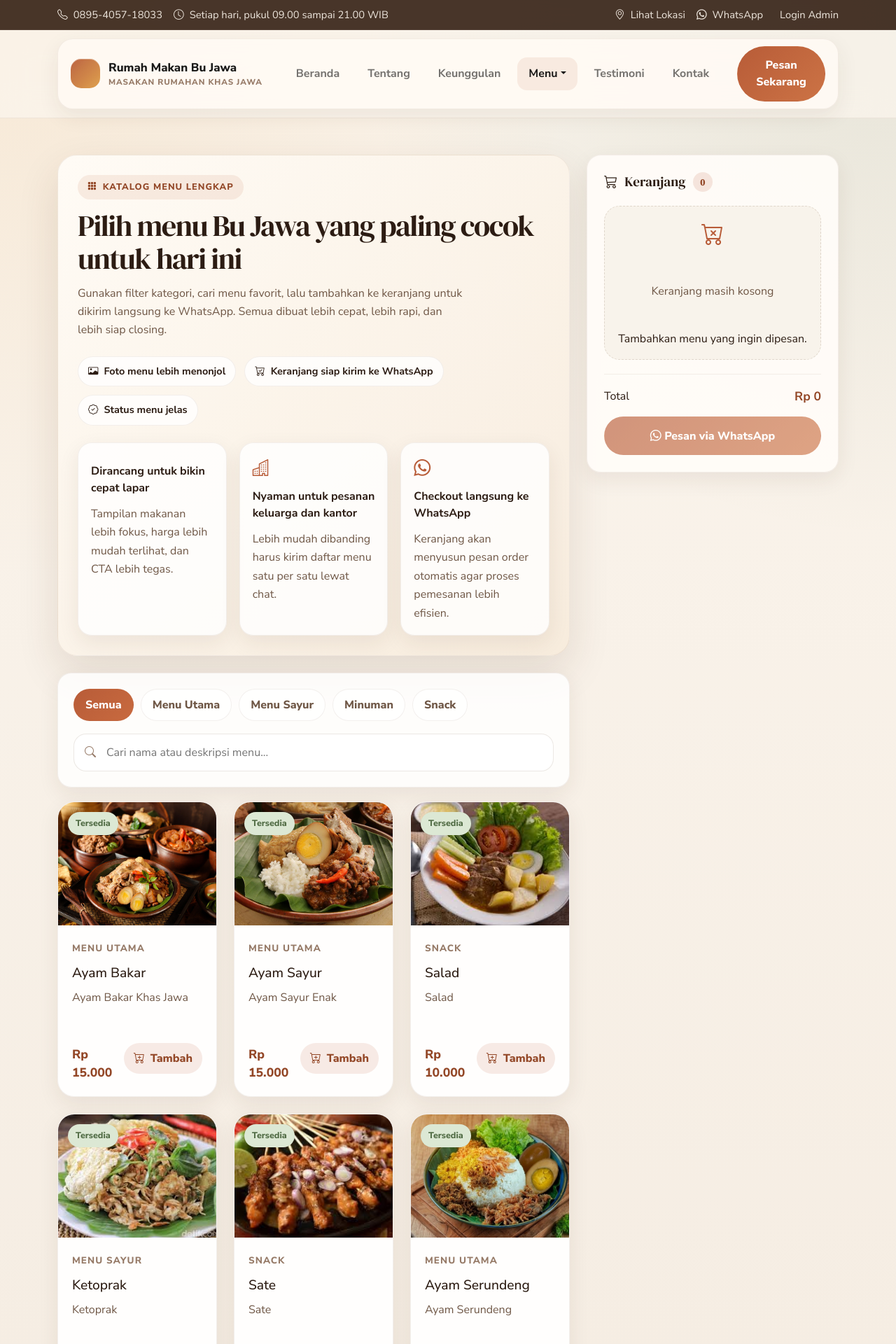
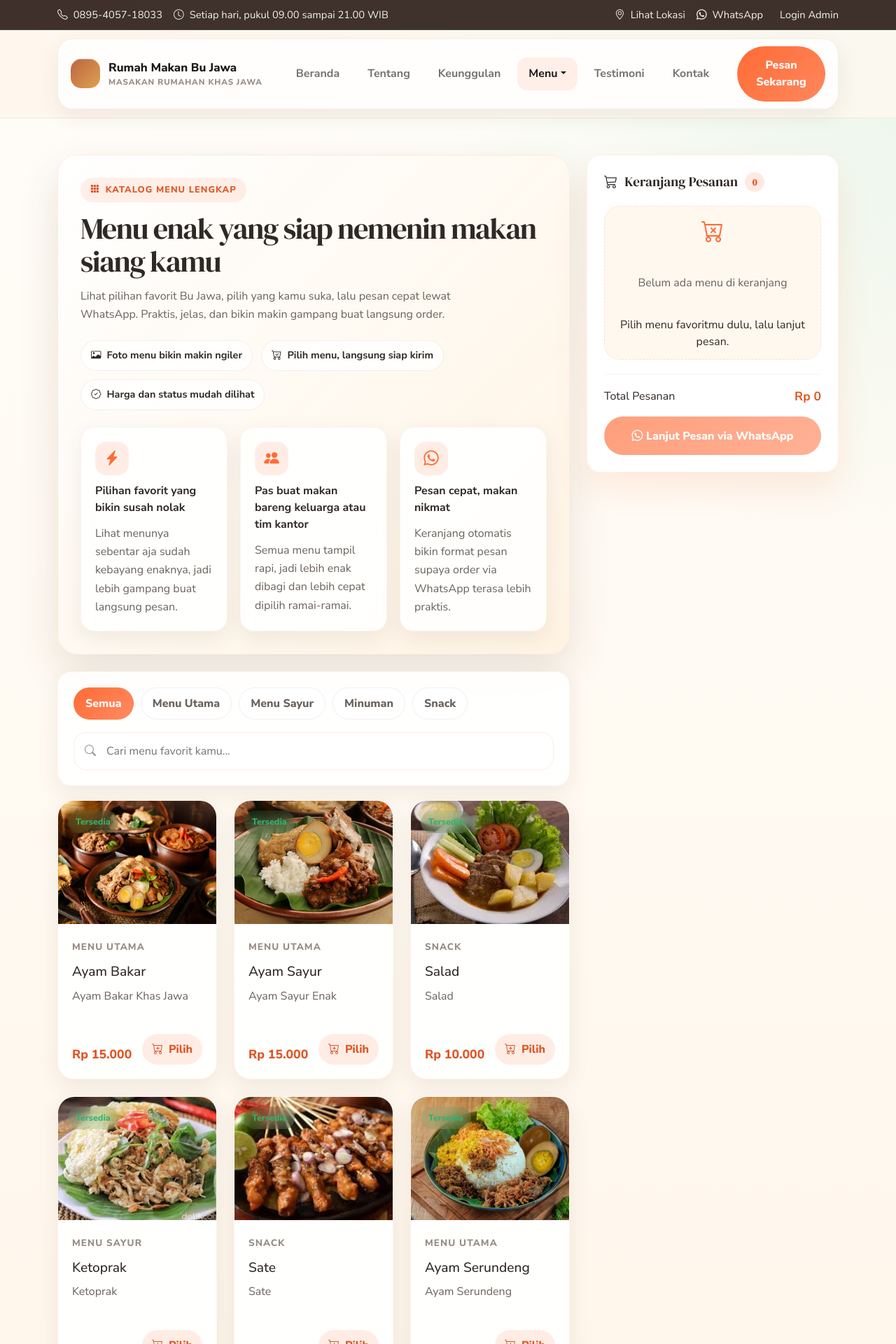
Before and after one commit to marwinwijaya/bu-jawa-webapps, a PHP site: page /catalog.html in a window 1280 px wide. Shown: the top 1920 px of the page at 70% size. Run offline with PHP 8.4, Linux system fonts and the light colour scheme.

Commit message:
update catalog dan login

```diff
--- a/assets/css/style.css
+++ b/assets/css/style.css
@@ -1,20 +1,21 @@
 :root {
-  --bg: #f6efe5;
-  --bg-soft: #fffaf4;
-  --surface: rgba(255, 250, 244, 0.88);
+  --bg: #fff8ef;
+  --bg-soft: #fffdf9;
+  --surface: rgba(255, 250, 242, 0.92);
   --surface-strong: #ffffff;
-  --surface-muted: #f2e6d7;
-  --surface-dark: #3e2a1f;
-  --text: #2c1c13;
-  --text-soft: #6f5746;
-  --text-muted: #967a67;
-  --primary: #b85c38;
-  --primary-dark: #934727;
-  --accent: #d88d2a;
-  --green: #506b44;
-  --green-soft: #dce8d4;
-  --danger: #ae493d;
-  --danger-soft: #f8dfd8;
+  --surface-muted: rgba(255, 243, 226, 0.92);
+  --surface-dark: #33251f;
+  --text: #2f2925;
+  --text-soft: #6a625c;
+  --text-muted: #968c84;
+  --primary: #ff6b35;
+  --primary-dark: #e15424;
+  --secondary: #fff3e2;
+  --accent: #2fb36f;
+  --green: var(--accent);
+  --green-soft: rgba(47, 179, 111, 0.14);
+  --danger: var(--primary);
+  --danger-soft: rgba(255, 107, 53, 0.14);
   --border: rgba(102, 65, 38, 0.12);
   --border-strong: rgba(102, 65, 38, 0.2);
   --shadow-sm: 0 10px 30px rgba(70, 39, 20, 0.08);
@@ -42,9 +43,9 @@ body {
   font-family: "Nunito Sans", sans-serif;
   color: var(--text);
   background:
-    radial-gradient(circle at top left, rgba(216, 141, 42, 0.12), transparent 28%),
-    radial-gradient(circle at top right, rgba(80, 107, 68, 0.12), transparent 26%),
-    linear-gradient(180deg, #fbf5ed 0%, #f3eadf 100%);
+    radial-gradient(circle at top left, rgba(255, 107, 53, 0.12), transparent 28%),
+    radial-gradient(circle at top right, rgba(47, 179, 111, 0.12), transparent 26%),
+    linear-gradient(180deg, #fffdf8 0%, #fff4e7 100%);
   min-height: 100vh;
 }
 
@@ -90,7 +91,7 @@ button {
   gap: 8px;
   padding: 8px 14px;
   border-radius: var(--radius-pill);
-  background: rgba(184, 92, 56, 0.1);
+  background: rgba(255, 107, 53, 0.1);
   color: var(--primary-dark);
   font-size: 0.8rem;
   font-weight: 800;
@@ -137,13 +138,13 @@ p {
 .form-select:focus,
 .catalog-search-input:focus {
   outline: none;
-  border-color: rgba(184, 92, 56, 0.45);
-  box-shadow: 0 0 0 0.22rem rgba(184, 92, 56, 0.12);
+  border-color: rgba(255, 107, 53, 0.42);
+  box-shadow: 0 0 0 0.22rem rgba(255, 107, 53, 0.12);
 }
 
 .btn-primary-custom {
   color: #fff;
-  background: linear-gradient(135deg, var(--primary) 0%, #cc7345 100%);
+  background: linear-gradient(135deg, var(--primary) 0%, #ff875d 100%);
   border-color: transparent;
 }
 
@@ -182,8 +183,8 @@ p {
   position: sticky;
   top: 0;
   z-index: 1040;
-  background: rgba(57, 37, 26, 0.92);
-  color: rgba(255, 248, 240, 0.9);
+  background: rgba(51, 37, 31, 0.94);
+  color: rgba(255, 252, 246, 0.94);
   backdrop-filter: blur(18px);
   border-bottom: 1px solid rgba(255, 255, 255, 0.08);
 }
@@ -211,7 +212,7 @@ p {
   top: 49px;
   z-index: 1035;
   padding: 12px 0;
-  background: rgba(251, 245, 237, 0.72);
+  background: rgba(255, 249, 241, 0.8);
   backdrop-filter: blur(22px);
   border-bottom: 1px solid rgba(102, 65, 38, 0.08);
 }
@@ -220,7 +221,7 @@ p {
   gap: 16px;
   padding: 10px 18px !important;
   border-radius: calc(var(--radius-lg) - 6px);
-  background: rgba(255, 250, 244, 0.82);
+  background: rgba(255, 255, 255, 0.86);
   border: 1px solid rgba(102, 65, 38, 0.08);
   box-shadow: var(--shadow-sm);
 }
@@ -739,14 +740,14 @@ p {
   overflow: hidden;
   border-radius: 24px;
   background: rgba(255, 255, 255, 0.92);
-  border: 1px solid rgba(102, 65, 38, 0.08);
+  border: 1px solid rgba(255, 107, 53, 0.08);
   box-shadow: var(--shadow-sm);
   transition: transform 0.25s ease, box-shadow 0.25s ease;
 }
 
 .menu-card:hover {
   transform: translateY(-4px);
-  box-shadow: var(--shadow-md);
+  box-shadow: 0 24px 44px rgba(255, 107, 53, 0.14);
 }
 
 .menu-card.is-habis {
@@ -887,13 +888,13 @@ p {
   border: none;
   border-radius: var(--radius-pill);
   padding: 10px 14px;
-  background: rgba(184, 92, 56, 0.12);
+  background: rgba(255, 107, 53, 0.12);
   color: var(--primary-dark);
   font-weight: 800;
 }
 
 .btn-tambah-keranjang:hover:not(:disabled) {
-  background: rgba(184, 92, 56, 0.18);
+  background: rgba(255, 107, 53, 0.2);
 }
 
 .btn-tambah-keranjang:disabled {
@@ -984,6 +985,9 @@ p {
 
 [data-page="katalog"] .public-main {
   padding-bottom: 100px;
+  background:
+    radial-gradient(circle at top right, rgba(47, 179, 111, 0.08), transparent 24%),
+    linear-gradient(180deg, rgba(255, 253, 248, 0.96) 0%, rgba(255, 244, 231, 0.9) 100%);
 }
 
 .catalog-layout {
@@ -997,16 +1001,23 @@ p {
   align-items: start;
 }
 
+.catalog-cart-column {
+  position: sticky;
+  top: 136px;
+  align-self: start;
+  will-change: transform;
+}
+
 .catalog-content {
   min-width: 0;
 }
 
 .catalog-hero {
-  padding: 28px;
+  padding: 32px;
   border-radius: var(--radius-lg);
   background:
-    linear-gradient(135deg, rgba(255, 251, 246, 0.96) 0%, rgba(247, 235, 220, 0.96) 100%);
-  border: 1px solid rgba(102, 65, 38, 0.08);
+    linear-gradient(135deg, rgba(255, 255, 255, 0.98) 0%, rgba(255, 243, 226, 0.96) 100%);
+  border: 1px solid rgba(255, 107, 53, 0.1);
   box-shadow: var(--shadow-md);
 }
 
@@ -1016,25 +1027,39 @@ p {
 }
 
 .catalog-insight-card {
-  padding: 18px;
+  padding: 20px;
+  background: rgba(255, 255, 255, 0.9);
+  border: 1px solid rgba(255, 107, 53, 0.08);
+  transition: transform 0.2s ease, box-shadow 0.2s ease;
 }
 
 .catalog-insight-card i {
-  font-size: 1.5rem;
+  display: inline-grid;
+  place-items: center;
+  width: 48px;
+  height: 48px;
+  border-radius: 16px;
+  font-size: 1.35rem;
   color: var(--primary);
+  background: rgba(255, 107, 53, 0.12);
 }
 
 .catalog-insight-card strong {
   display: block;
   margin-top: 10px;
+}
+
+.catalog-insight-card:hover {
+  transform: translateY(-3px);
+  box-shadow: 0 18px 34px rgba(255, 107, 53, 0.12);
 }
 
 .catalog-filter-area {
   margin-top: 22px;
   padding: 22px;
   border-radius: var(--radius-md);
-  background: rgba(255, 255, 255, 0.82);
-  border: 1px solid rgba(102, 65, 38, 0.08);
+  background: rgba(255, 255, 255, 0.9);
+  border: 1px solid rgba(255, 107, 53, 0.08);
   box-shadow: var(--shadow-sm);
 }
 
@@ -1070,8 +1095,8 @@ p {
   width: 100%;
   min-height: 52px;
   border-radius: 18px;
-  border: 1px solid rgba(102, 65, 38, 0.12);
-  background: rgba(255, 255, 255, 0.9);
+  border: 1px solid rgba(255, 107, 53, 0.12);
+  background: rgba(255, 255, 255, 0.94);
   color: var(--text);
   padding: 0.88rem 1rem;
 }
@@ -1097,14 +1122,16 @@ p {
 }
 
 .catalog-state-box.is-error {
-  background: rgba(255, 247, 246, 0.9);
+  background: rgba(255, 244, 240, 0.92);
 }
 
 .cart-panel {
-  position: sticky;
-  top: 148px;
   padding: 24px;
-  background: rgba(255, 252, 248, 0.94);
+  background: rgba(255, 255, 255, 0.96);
+  border: 1px solid rgba(255, 107, 53, 0.1);
+  box-shadow: 0 24px 48px rgba(255, 107, 53, 0.12);
+  transform: translateZ(0);
+  transition: box-shadow 0.22s ease, border-color 0.22s ease;
 }
 
 .cart-panel-header,
@@ -1130,7 +1157,7 @@ p {
   height: 28px;
   padding: 0 8px;
   border-radius: var(--radius-pill);
-  background: rgba(184, 92, 56, 0.14);
+  background: rgba(255, 107, 53, 0.14);
   color: var(--primary-dark);
   font-size: 0.82rem;
   font-weight: 900;
@@ -1157,8 +1184,8 @@ p {
   min-height: 220px;
   text-align: center;
   border-radius: 22px;
-  background: rgba(246, 239, 229, 0.7);
-  border: 1px dashed rgba(102, 65, 38, 0.16);
+  background: rgba(255, 243, 226, 0.56);
+  border: 1px dashed rgba(255, 107, 53, 0.16);
 }
 
 .cart-empty-state i {
@@ -1224,7 +1251,7 @@ p {
 .cart-panel-footer {
   margin-top: 20px;
   padding-top: 18px;
-  border-top: 1px solid rgba(102, 65, 38, 0.08);
+  border-top: 1px solid rgba(255, 107, 53, 0.08);
 }
 
 .cart-total-row strong {
--- a/assets/js/catalog.js
+++ b/assets/js/catalog.js
@@ -34,8 +34,8 @@
       grid.innerHTML =
         '<div class="col-12"><div class="catalog-state-box">' +
         '<i class="bi bi-search"></i>' +
-        "<p>Tidak ada menu yang sesuai</p>" +
-        "<span>Coba kata kunci lain atau pilih kategori berbeda.</span>" +
+        "<p>Belum ketemu menu yang kamu cari</p>" +
+        "<span>Coba ganti kata kunci atau pilih kategori lain.</span>" +
         "</div></div>";
       return;
     }
@@ -47,7 +47,7 @@
       const badgeText = !isAktif ? "Nonaktif" : (isHabis ? "Habis" : "Tersedia");
       const buttonDisabled = (!isAktif || isHabis) ? " disabled" : "";
       const imageSrc = normalizeImagePath(item.gambar || FALLBACK_IMAGE);
-      const description = item.deskripsi || "Menu rumahan khas Jawa yang siap menemani makan Anda.";
+      const description = item.deskripsi || "Masakan rumahan yang siap bikin waktu makan terasa lebih nikmat.";
 
       return (
         '<div class="col-12 col-sm-6 col-xl-4">' +
@@ -63,7 +63,7 @@
               '<div class="menu-card-footer">' +
                 '<span class="menu-card-harga">' + formatRupiah(item.harga) + "</span>" +
                 '<button type="button" class="btn-tambah-keranjang" data-id="' + item.id + '"' + buttonDisabled + ">" +
-                  '<i class="bi bi-cart-plus"></i> Tambah' +
+                  '<i class="bi bi-cart-plus"></i> Pilih' +
                 "</button>" +
               "</div>" +
             "</div>" +
@@ -132,8 +132,8 @@
             grid.innerHTML =
               '<div class="col-12"><div class="catalog-state-box">' +
               '<i class="bi bi-journal-x"></i>' +
-              "<p>Menu belum tersedia saat ini</p>" +
-              "<span>Silakan kembali lagi nanti.</span>" +
+              "<p>Menu belum siap ditampilkan</p>" +
+              "<span>Coba cek lagi sebentar lagi, ya.</span>" +
               "</div></div>";
           }
           return;
@@ -147,8 +147,8 @@
           grid.innerHTML =
             '<div class="col-12"><div class="catalog-state-box is-error">' +
             '<i class="bi bi-exclamation-triangle"></i>' +
-            "<p>Gagal memuat data menu</p>" +
-            "<span>Pastikan file data/menu.json tersedia, lalu muat ulang halaman.</span>" +
+            "<p>Menu belum berhasil dimuat</p>" +
+            "<span>Coba muat ulang halaman dan pastikan data menu tersedia.</span>" +
             "</div></div>";
         }
       });
@@ -198,8 +198,8 @@
       listEl.innerHTML =
         '<div class="cart-empty-state">' +
         '<i class="bi bi-cart-x"></i>' +
-        "<p>Keranjang masih kosong</p>" +
-        "<span>Tambahkan menu yang ingin dipesan.</span>" +
+        "<p>Belum ada menu di keranjang</p>" +
+        "<span>Pilih menu favoritmu dulu, lalu lanjut pesan.</span>" +
         "</div>";
       return;
     }
@@ -267,7 +267,7 @@
     if (!button) return;
     button.addEventListener("click", function () {
       if (cart.length === 0) {
-        window.alert("Keranjang masih kosong. Tambahkan menu terlebih dahulu.");
+        window.alert("Keranjang masih kosong. Pilih menu dulu, lalu lanjut pesan.");
         return;
       }
       const message = buildOrderMessage();
--- a/catalog.html
+++ b/catalog.html
@@ -4,7 +4,7 @@
   <meta charset="utf-8">
   <meta content="width=device-width, initial-scale=1.0" name="viewport">
   <title>Katalog Menu | Rumah Makan Bu Jawa</title>
-  <meta name="description" content="Lihat katalog lengkap Rumah Makan Bu Jawa, filter menu berdasarkan kategori, lalu pesan cepat via WhatsApp.">
+  <meta name="description" content="Pilih menu favorit Rumah Makan Bu Jawa, masukkan ke keranjang, lalu pesan cepat via WhatsApp.">
   <link href="assets/img/favicon.png" rel="icon">
   <link href="https://fonts.googleapis.com/css2?family=Nunito+Sans:wght@400;500;600;700;800&family=DM+Serif+Display:ital@0;1&display=swap" rel="stylesheet">
   <link href="assets/vendor/bootstrap/css/bootstrap.min.css" rel="stylesheet">
@@ -23,29 +23,29 @@
               <section class="catalog-hero">
                 <div class="catalog-page-header">
                   <span class="section-kicker"><i class="bi bi-grid-3x3-gap-fill"></i> Katalog Menu Lengkap</span>
-                  <h1>Pilih menu Bu Jawa yang paling cocok untuk hari ini</h1>
-                  <p>Gunakan filter kategori, cari menu favorit, lalu tambahkan ke keranjang untuk dikirim langsung ke WhatsApp. Semua dibuat lebih cepat, lebih rapi, dan lebih siap closing.</p>
+                  <h1>Menu enak yang siap nemenin makan siang kamu</h1>
+                  <p>Lihat pilihan favorit Bu Jawa, pilih yang kamu suka, lalu pesan cepat lewat WhatsApp. Praktis, jelas, dan bikin makin gampang buat langsung order.</p>
                 </div>
                 <div class="catalog-hero-chips">
-                  <span class="soft-chip"><i class="bi bi-card-image"></i> Foto menu lebih menonjol</span>
-                  <span class="soft-chip"><i class="bi bi-cart-check"></i> Keranjang siap kirim ke WhatsApp</span>
-                  <span class="soft-chip"><i class="bi bi-patch-check"></i> Status menu jelas</span>
+                  <span class="soft-chip"><i class="bi bi-card-image"></i> Foto menu bikin makin ngiler</span>
+                  <span class="soft-chip"><i class="bi bi-cart-check"></i> Pilih menu, langsung siap kirim</span>
+                  <span class="soft-chip"><i class="bi bi-patch-check"></i> Harga dan status mudah dilihat</span>
                 </div>
                 <div class="catalog-highlights">
                   <article class="catalog-insight-card">
-                    <i class="bi bi-fire"></i>
-                    <strong>Dirancang untuk bikin cepat lapar</strong>
-                    <p>Tampilan makanan lebih fokus, harga lebih mudah terlihat, dan CTA lebih tegas.</p>
+                    <i class="bi bi-lightning-charge-fill"></i>
+                    <strong>Pilihan favorit yang bikin susah nolak</strong>
+                    <p>Lihat menunya sebentar aja sudah kebayang enaknya, jadi lebih gampang buat langsung pesan.</p>
                   </article>
                   <article class="catalog-insight-card">
-                    <i class="bi bi-building"></i>
-                    <strong>Nyaman untuk pesanan keluarga dan kantor</strong>
-                    <p>Lebih mudah dibanding harus kirim daftar menu satu per satu lewat chat.</p>
+                    <i class="bi bi-people-fill"></i>
+                    <strong>Pas buat makan bareng keluarga atau tim kantor</strong>
+                    <p>Semua menu tampil rapi, jadi lebih enak dibagi dan lebih cepat dipilih ramai-ramai.</p>
                   </article>
                   <article class="catalog-insight-card">
                     <i class="bi bi-whatsapp"></i>
-                    <strong>Checkout langsung ke WhatsApp</strong>
-                    <p>Keranjang akan menyusun pesan order otomatis agar proses pemesanan lebih efisien.</p>
+                    <strong>Pesan cepat, makan nikmat</strong>
+                    <p>Keranjang otomatis bikin format pesan supaya order via WhatsApp terasa lebih praktis.</p>
                   </article>
                 </div>
               </section>
@@ -66,7 +66,7 @@
                       type="text"
                       id="catalog-search-input"
                       class="catalog-search-input"
-                      placeholder="Cari nama atau deskripsi menu..."
+                      placeholder="Cari menu favorit kamu..."
                       aria-label="Cari menu"
                       autocomplete="off"
                     >
@@ -86,10 +86,11 @@
               </section>
             </div>
 
-            <aside class="cart-panel" id="cart-panel" aria-label="Keranjang belanja">
+            <aside class="catalog-cart-column">
+              <div class="cart-panel" id="cart-panel" aria-label="Keranjang belanja">
               <div class="cart-panel-header">
                 <h2 class="cart-panel-title">
-                  <i class="bi bi-cart3"></i> Keranjang
+                  <i class="bi bi-cart3"></i> Keranjang Pesanan
                   <span class="cart-badge" id="cart-count-badge" aria-live="polite">0</span>
                 </h2>
                 <button class="cart-panel-close d-lg-none" id="cart-panel-close" aria-label="Tutup keranjang">
@@ -100,19 +101,20 @@
               <div class="cart-panel-body" id="cart-items-list">
                 <div class="cart-empty-state">
                   <i class="bi bi-cart-x"></i>
-                  <p>Keranjang masih kosong</p>
-                  <span>Tambahkan menu yang ingin dipesan</span>
+                  <p>Belum ada menu di keranjang</p>
+                  <span>Pilih dulu yang bikin kamu pengen nambah</span>
                 </div>
               </div>
 
               <div class="cart-panel-footer">
                 <div class="cart-total-row">
-                  <span>Total</span>
+                  <span>Total Pesanan</span>
                   <strong id="cart-total-price">Rp 0</strong>
                 </div>
                 <button type="button" class="btn btn-primary-custom w-100 cart-checkout-btn" id="cart-checkout-btn" disabled>
-                  <i class="bi bi-whatsapp"></i> Pesan via WhatsApp
+                  <i class="bi bi-whatsapp"></i> Lanjut Pesan via WhatsApp
                 </button>
+              </div>
               </div>
             </aside>
           </div>
@@ -129,7 +131,7 @@
 
     <footer class="site-footer">
       <div class="container d-flex flex-column flex-md-row justify-content-between gap-2">
-        <p class="mb-0">&copy; 2026 Rumah Makan Bu Jawa. Katalog dirancang untuk membantu pelanggan cepat memilih dan cepat order.</p>
+        <p class="mb-0">&copy; 2026 Rumah Makan Bu Jawa. Pilih menu favoritmu, pesan cepat, lalu nikmati masakan rumahan yang bikin pengen balik lagi.</p>
         <a href="login.html">Akses Admin</a>
       </div>
     </footer>
```
Also changed, not shown: other parts of assets/css/style.css (+146 -83 lines), login.html (+15 -35 lines).
